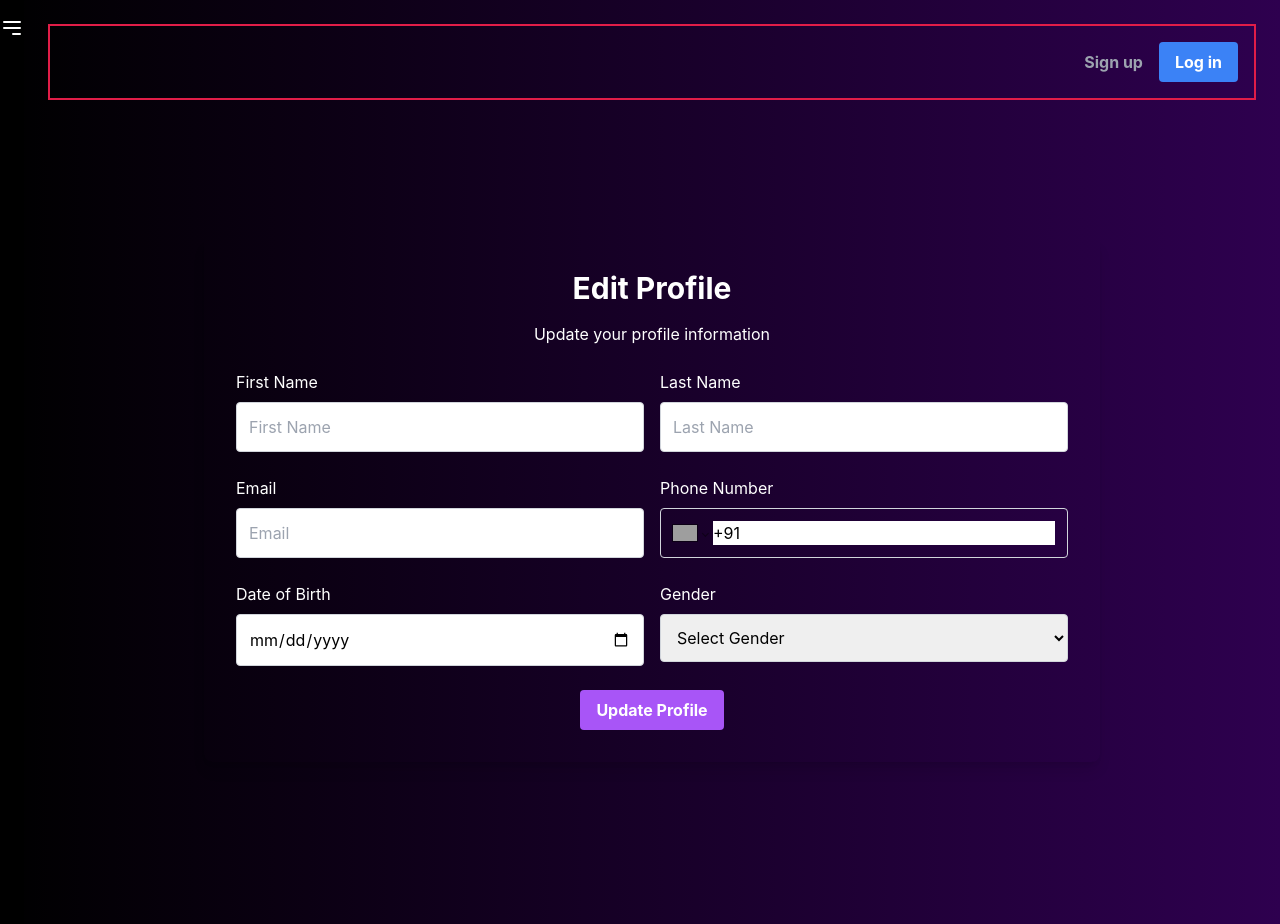
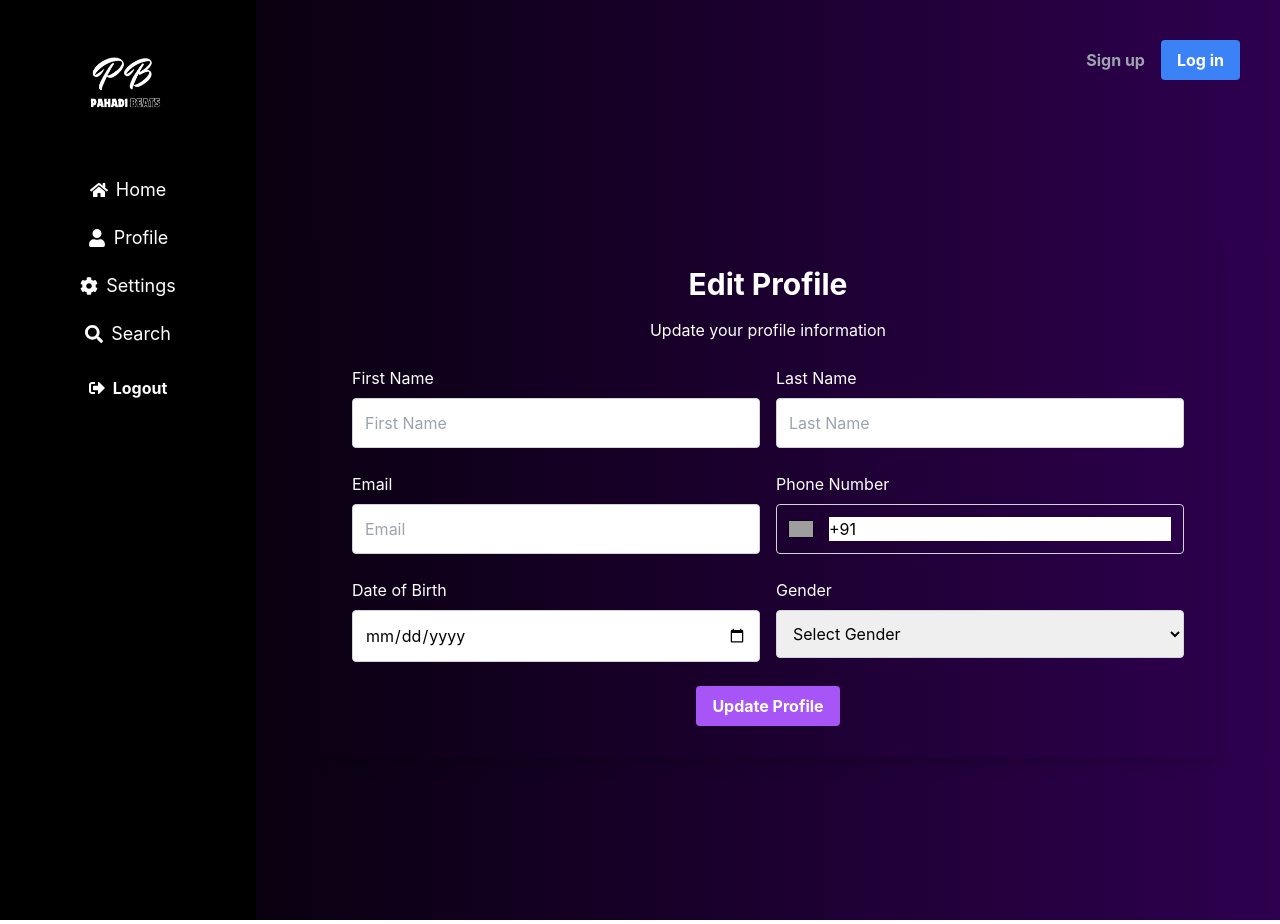
Before and after one commit to sandeep3642/Pahadi-Beats, a React (Create React App) app: page /profile in a window 1280 px wide. Built offline with nearby package versions, Linux system fonts and the light colour scheme; grey boxes are pictures that could not be loaded.

Commit message:
all songs

```diff
--- a/src/components/AllSongs.js
+++ b/src/components/AllSongs.js
@@ -11,7 +11,7 @@ const AllSongs = () => {
   const [loading, setLoading] = useState(true);
   const [currentPage, setCurrentPage] = useState(1);
   const [totalPages, setTotalPages] = useState(0);
-  const [playlist, setPlaylist] = useState([]); // Initialize playlist state
+  const [playlist, setPlaylist] = useState([]);
   const navigate = useNavigate();
   const pageSize = 10;
 
@@ -19,21 +19,9 @@ const AllSongs = () => {
     const fetchSongs = async () => {
       setLoading(true);
       try {
-        // const response = await fetch(
-        //   `/api/song/getAllSongs?pageNumber=${currentPage}&pageSize=${pageSize}`
-        // );
-        const data = await apiHelper(`/api/song/getAllSongs?pageNumber=${currentPage}&pageSize=${pageSize}`, 'GET')
+        const data = await apiHelper(`/api/song/getAllSongs?pageNumber=${currentPage}&pageSize=${pageSize}`, 'GET');
         setSongs(data.data);
         setTotalPages(Math.ceil(data.pagination.totalSongs / pageSize));
-        // if (response.ok) {
-        //   console.log(response,">>>>>>>>>>>>>")
-        //   const data = await response.json();
-        //   console.log(data,"Sngs>>>>>>>>>")
-        //   setSongs(data.data);
-        //   setTotalPages(Math.ceil(data.pagination.totalSongs / pageSize));
-        // } else {
-        //   console.error("Failed to fetch songs:", response.statusText);
-        // }
       } catch (error) {
         console.error("Error fetching songs:", error);
       } finally {
@@ -42,17 +30,9 @@ const AllSongs = () => {
     };
 
     const fetchPlaylist = async () => {
-      // Example fetch for playlist, replace with actual API endpoint
       try {
-        // const response = await fetch('/api/playlist/getPlaylist');
-        const data = await apiHelper('/api/playlist/getPlaylist', 'GET')
+        const data = await apiHelper('/api/playlist/getPlaylist', 'GET');
         setPlaylist(data.playlist);
-
-        // if (response.ok) {
-        //   const data = await response.json();
-        // } else {
-        //   console.error("Failed to fetch playlist:", response.statusText);
-        // }
       } catch (error) {
         console.error("Error fetching playlist:", error);
       }
@@ -63,7 +43,7 @@ const AllSongs = () => {
   }, [currentPage]);
 
   const handlePlaySong = (song) => {
-    navigate("/playing-song", { state: { song, playlist } });
+    navigate("/playing-song", { state: { song, playlist, currentSongIndex: songs.findIndex(s => s._id === song._id) } });
   };
 
   const handleNextPage = () => {
--- a/src/components/Header.js
+++ b/src/components/Header.js
@@ -2,8 +2,7 @@ import React, { useEffect } from "react";
 import { Link } from "react-router-dom";
 import { useSelector, useDispatch } from "react-redux";
 import { fetchProfile } from "../redux/profileSlice";
-import { showConfirmDialog } from "../utils/confirmDialog";
-import apiHelper from "../utils/apiHelper";
+
 
 const avatar = process.env.PUBLIC_URL + "/avatar.png";
 
@@ -15,32 +14,13 @@ const Header = () => {
     dispatch(fetchProfile());
   }, [dispatch]);
 
-  const handleLogout = async () => {
-    const confirmed = await showConfirmDialog(
-      'Logout Confirmation',
-      'Are you sure you want to logout?'
-    );
-    if (confirmed) {
-      const token = localStorage.getItem('token');
-      const sessionId = document.cookie.split('; ').find(row => row.startsWith('sessionId=')).split('=')[1]; // Retrieve sessionId from cookies
-      const headers = {
-        Authorization: `Bearer ${token}`,
-        'sessionId': sessionId // Include sessionId in headers
-      };
-      const response = await apiHelper("/api/user/logout", "POST", null, headers);
-      if (response) {
-        document.cookie = "sessionId=; expires=Thu, 01 Jan 1970 00:00:00 UTC; path=/"; // Clear session ID cookie
-        localStorage.removeItem("token");
-        window.location.href = "/login";
-      }
-    }
-  };
+
 
   return (
     <header
       data-testid="topbar"
       aria-label="Top bar and user menu"
-      className="border-2 border-rose-600 flex items-center justify-between bg-purple-1000 p-4"
+      className="flex items-center justify-between bg-purple-1000 p-4"
     >
       <div data-testid="topbar-content-wrapper"></div>
 
@@ -52,12 +32,6 @@ const Header = () => {
             className="w-10 h-10 rounded-full"
           />
           <span className="text-white font-bold">{profile.firstName}</span>
-          <button
-            onClick={handleLogout}
-            className="bg-red-500 text-white py-2 px-4 rounded hover:bg-red-600 font-bold"
-          >
-            Logout
-          </button>
         </div>
       ) : (
         <div className="flex space-x-4">
--- a/src/components/PlayingSong.js
+++ b/src/components/PlayingSong.js
@@ -1,25 +1,33 @@
 import React, { useState, useEffect } from "react";
-import { useLocation } from "react-router-dom";
+import { useLocation, useNavigate } from "react-router-dom";
 import { FaPlay, FaPause, FaStepBackward, FaStepForward } from "react-icons/fa";
 import useSound from "use-sound";
 
 const PlayingSong = () => {
   const { state } = useLocation();
-  const { song } = state;
+  const navigate = useNavigate();
+  const { song, playlist, currentSongIndex } = state;
   const [isPlaying, setIsPlaying] = useState(true);
-  const [currTime, setCurrTime] = useState({ min: "", sec: "" });
+  const [currTime, setCurrTime] = useState({ min: 0, sec: 0 });
   const [seconds, setSeconds] = useState(0);
 
-  const [play, { pause, duration, sound }] = useSound(song.songUrl);
+  const [play, { pause, duration, sound }] = useSound(song.songUrl, {
+    onplay: () => setIsPlaying(true),
+    onend: () => {
+      setIsPlaying(false);
+      handleNext();
+    },
+    onpause: () => setIsPlaying(false),
+    format: ['mp3']
+  });
 
-  const handlePlayPause = () => {
+  useEffect(() => {
     if (isPlaying) {
+      play();
+    } else {
       pause();
-    } else {
-      play();
     }
-    setIsPlaying(!isPlaying);
-  };
+  }, [isPlaying, play, pause]);
 
   useEffect(() => {
     const interval = setInterval(() => {
@@ -33,13 +41,44 @@ const PlayingSong = () => {
     return () => clearInterval(interval);
   }, [sound]);
 
+  const handlePlayPause = () => {
+    setIsPlaying(!isPlaying);
+  };
+
+  const handlePrevious = () => {
+    if (currentSongIndex > 0) {
+      navigate("/playing-song", {
+        state: {
+          song: playlist[currentSongIndex - 1],
+          playlist,
+          currentSongIndex: currentSongIndex - 1
+        }
+      });
+    }
+  };
+
+  const handleNext = () => {
+    if (currentSongIndex < playlist.length - 1) {
+      navigate("/playing-song", {
+        state: {
+          song: playlist[currentSongIndex + 1],
+          playlist,
+          currentSongIndex: currentSongIndex + 1
+        }
+      });
+    }
+  };
+
+  const formatTime = (time) => {
+    return time < 10 ? `0${time}` : `${time}`;
+  };
+
   const totalTime = {
     min: Math.floor(duration / 1000 / 60),
     sec: Math.floor((duration / 1000) % 60),
   };
 
   return (
-    <div>
     <div className="fixed bottom-0 left-0 w-full bg-blue-800 shadow-lg z-50">
       <div className="playing-song flex items-center justify-between p-2 w-full max-w-full mx-auto">
         <div className="flex items-center">
@@ -59,7 +98,7 @@ const PlayingSong = () => {
         </div>
 
         <div className="player-controls flex items-center space-x-4">
-            <button className="control-button text-white">
+          <button onClick={handlePrevious} className="control-button text-white">
             <FaStepBackward className="w-5 h-5" />
           </button>
           <button
@@ -72,17 +111,13 @@ const PlayingSong = () => {
               <FaPlay className="w-6 h-6" />
             )}
           </button>
-            <button className="control-button text-white">
+          <button onClick={handleNext} className="control-button text-white">
             <FaStepForward className="w-5 h-5" />
           </button>
         </div>
 
         <div className="time-display text-white flex items-center">
-            <span>{`${currTime.min}:${
-              currTime.sec < 10 ? `0${currTime.sec}` : currTime.sec
-            } / ${totalTime.min}:${
-              totalTime.sec < 10 ? `0${totalTime.sec}` : totalTime.sec
-            }`}</span>
+          <span>{`${formatTime(currTime.min)}:${formatTime(currTime.sec)} / ${formatTime(totalTime.min)}:${formatTime(totalTime.sec)}`}</span>
         </div>
       </div>
 
@@ -92,9 +127,10 @@ const PlayingSong = () => {
         max={duration / 1000}
         value={seconds}
         className="timeline w-full"
-          onChange={(e) => sound.seek([e.target.value])}
+        onChange={(e) => {
+          sound.seek([e.target.value]);
+        }}
       />
-      </div>
     </div>
   );
 };
--- a/src/components/Sidebar.js
+++ b/src/components/Sidebar.js
@@ -1,132 +1,86 @@
-import React, { useState } from "react";
+import React from "react";
 import { Link } from "react-router-dom";
+import { FaTimes, FaHome, FaUser, FaCog, FaSearch, FaSignOutAlt } from "react-icons/fa";
+import { showConfirmDialog } from "../utils/confirmDialog";
+import apiHelper from "../utils/apiHelper";
 
 const logoPath = process.env.PUBLIC_URL + "/logo1.png";
 
-const Sidebar = () => {
-  const [isOpen, setIsOpen] = useState(false);
-
-  const toggleMenu = () => {
-    setIsOpen(!isOpen);
+const Sidebar = ({ isOpen, toggleSidebar }) => {
+  const handleLogout = async () => {
+    const confirmed = await showConfirmDialog(
+      'Logout Confirmation',
+      'Are you sure you want to logout?'
+    );
+    if (confirmed) {
+      const token = localStorage.getItem('token');
+      const sessionId = document.cookie.split('; ').find(row => row.startsWith('sessionId=')).split('=')[1];
+      const headers = {
+        Authorization: `Bearer ${token}`,
+        'sessionId': sessionId
+      };
+      const response = await apiHelper("/api/user/logout", "POST", null, headers);
+      if (response) {
+        document.cookie = "sessionId=; expires=Thu, 01 Jan 1970 00:00:00 UTC; path=/";
+        localStorage.removeItem("token");
+        window.location.href = "/login";
+      }
+    }
   };
 
   return (
-    <div className="bg-black text-white min-h-screen flex flex-col">
-      {/* Toggle button for mobile view */}
-      <div className="bg-black px-4 py-2 flex justify-between items-center md:hidden">
-        <button
-          className="text-white focus:outline-none"
-          onClick={toggleMenu}
-          aria-controls="menu"
-          aria-expanded={isOpen}
-        >
-          <span className="sr-only">Toggle Menu</span>
-          {/* Icon for the toggle button */}
-          {isOpen ? (
-            <svg
-              className="w-6 h-6"
-              fill="none"
-              stroke="currentColor"
-              viewBox="0 0 24 24"
-              xmlns="http://www.w3.org/2000/svg"
-            >
-              <path
-                strokeLinecap="round"
-                strokeLinejoin="round"
-                strokeWidth="2"
-                d="M6 18L18 6M6 6l12 12"
-              ></path>
-            </svg>
-          ) : (
-            <svg
-              className="w-6 h-6"
-              fill="none"
-              stroke="currentColor"
-              viewBox="0 0 24 24"
-              xmlns="http://www.w3.org/2000/svg"
-            >
-              <path
-                strokeLinecap="round"
-                strokeLinejoin="round"
-                strokeWidth="2"
-                d="M4 6h16M4 12h16m-7 6h7"
-              ></path>
-            </svg>
-          )}
-        </button>
-      </div>
-
-      {/* Sidebar Content */}
-      {isOpen && (
-        <div className="flex flex-col items-center mt-6 md:block">
-          <img src={logoPath} alt="Warble Logo" className="w-32 h-32 mb-6" />
-          <ul className="space-y-5">
-            <li>
-              <Link to="/" className="text-lg hover:underline">
-                Home
+    <aside
+      className={`fixed inset-y-0 left-0 z-50 w-64 bg-black text-white transform transition-transform duration-300 ease-in-out ${
+        isOpen ? "translate-x-0" : "-translate-x-full"
+      } md:relative md:translate-x-0`}
+    >
+      <div className="flex flex-col h-full">
+        <div className="relative p-4">
+          <div className="flex justify-center">
+            <img src={logoPath} alt="Warble Logo" className="w-32 h-32" />
+          </div>
+          <button
+            onClick={toggleSidebar}
+            className="absolute top-4 right-4 text-white focus:outline-none md:hidden"
+            aria-label="Close sidebar"
+          >
+            <FaTimes size={24} />
+          </button>
+        </div>
+        <nav className="flex-1 overflow-y-auto">
+          <ul className="space-y-5 p-4 flex flex-col items-center">
+            <li className="w-full">
+              <Link to="/" className="text-lg hover:underline flex items-center justify-center w-full">
+                <FaHome className="mr-2" /> Home
               </Link>
             </li>
-            <li>
-              <Link to="/profile" className="text-lg hover:underline">
-                Profile
+            <li className="w-full">
+              <Link to="/profile" className="text-lg hover:underline flex items-center justify-center w-full">
+                <FaUser className="mr-2" /> Profile
               </Link>
             </li>
-            <li>
-              <Link to="/settings" className="text-lg hover:underline">
-                Settings
+            <li className="w-full">
+              <Link to="/settings" className="text-lg hover:underline flex items-center justify-center w-full">
+                <FaCog className="mr-2" /> Settings
               </Link>
             </li>
-            <li>
-              <Link to="/search" className="text-lg hover:underline">
-                Search
+            <li className="w-full">
+              <Link to="/search" className="text-lg hover:underline flex items-center justify-center w-full">
+                <FaSearch className="mr-2" /> Search
               </Link>
             </li>
+            <li className="w-full">
+              <button
+                onClick={handleLogout}
+                className="text-white py-2 px-4 rounded font-bold flex items-center justify-center w-full"
+              >
+                <FaSignOutAlt className="mr-2" /> Logout
+              </button>
+            </li>
           </ul>
-        </div>
-      )}
-
-      {/* Toggle Button for Desktop */}
-      <div className="hidden md:flex justify-center mt-4">
-        <button
-          className="text-white focus:outline-none"
-          onClick={toggleMenu}
-          aria-controls="menu"
-          aria-expanded={isOpen}
-        >
-          {isOpen ? (
-            <svg
-              className="w-6 h-6"
-              fill="none"
-              stroke="currentColor"
-              viewBox="0 0 24 24"
-              xmlns="http://www.w3.org/2000/svg"
-            >
-              <path
-                strokeLinecap="round"
-                strokeLinejoin="round"
-                strokeWidth="2"
-                d="M6 18L18 6M6 6l12 12"
-              ></path>
-            </svg>
-          ) : (
-            <svg
-              className="w-6 h-6"
-              fill="none"
-              stroke="currentColor"
-              viewBox="0 0 24 24"
-              xmlns="http://www.w3.org/2000/svg"
-            >
-              <path
-                strokeLinecap="round"
-                strokeLinejoin="round"
-                strokeWidth="2"
-                d="M4 6h16M4 12h16m-7 6h7"
-              ></path>
-            </svg>
-          )}
-        </button>
+        </nav>
       </div>
-    </div>
+    </aside>
   );
 };
 
```
Also changed, not shown: src/components/Home.js (+35 -46 lines), src/components/Login.js (+12 -10 lines). Lines whose indentation alone changed are shown as unchanged.
